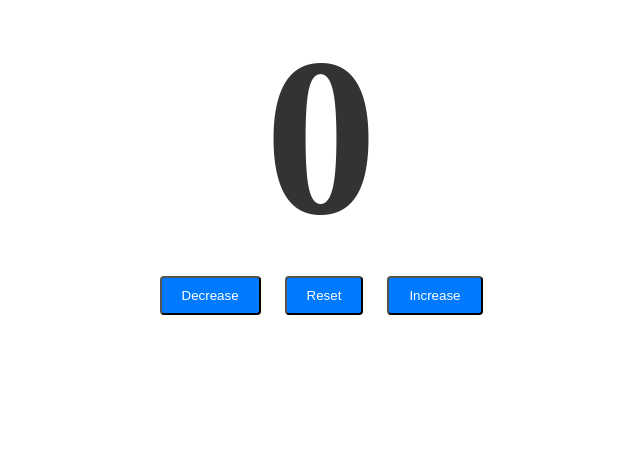
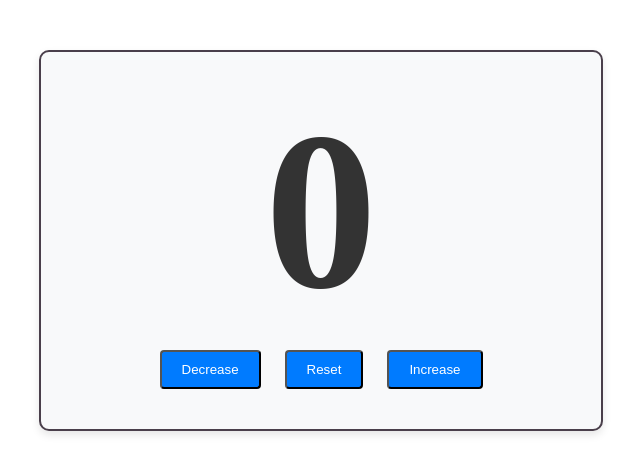
Before and after one commit to yawhatev/mini_js_proj, a plain HTML site: page counter program/index.html in a window 1280 px wide. Shown: the whole page, without its empty margins (319-959 px from the left). Drawn offline with Linux system fonts and the light colour scheme.

Commit message:
changes on style.css

```diff
--- a/counter program/style.css
+++ b/counter program/style.css
@@ -1,5 +1,12 @@
 .container{
     text-align: center;
+    border: 2px solid #4a3f4b;
+    border-radius: 10px;
+    padding: 30px;
+    margin: 50px auto;
+    max-width: 500px;
+    background-color: #f8f9fa;
+    box-shadow: 0 4px 8px rgba(0, 0, 0, 0.1);
 }
 
 #count{
```
